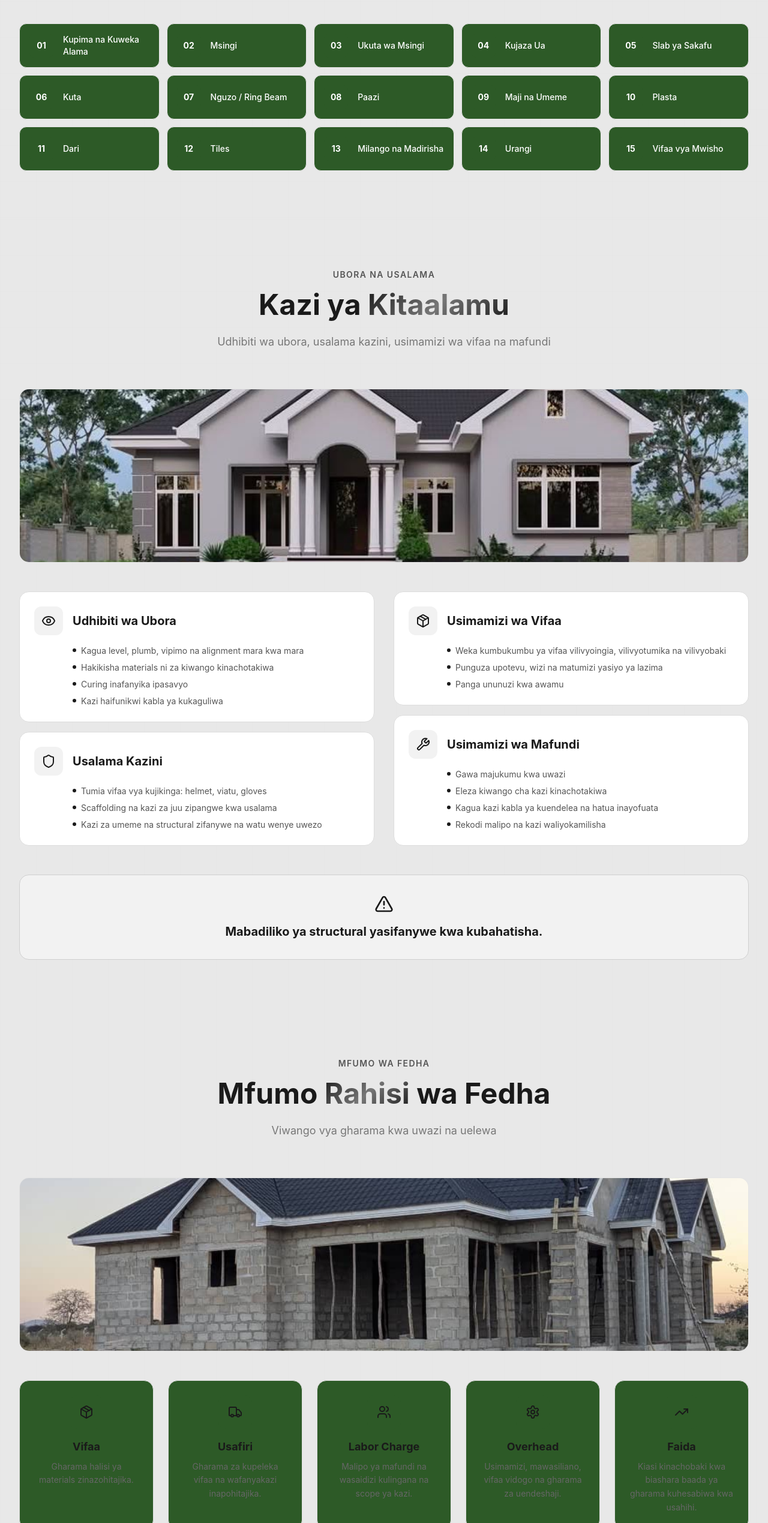
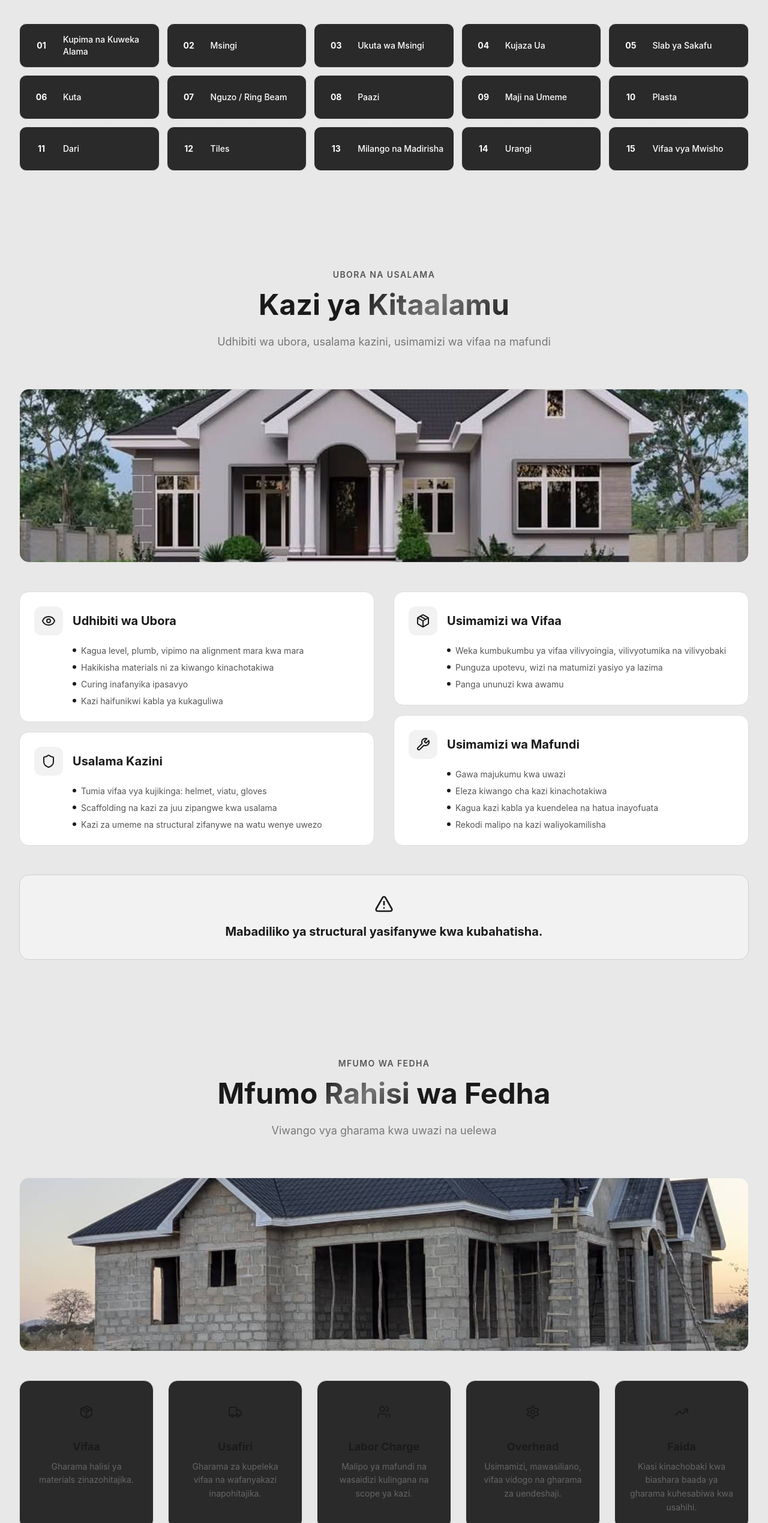
Before and after one commit to femyfede/kazoa-website, a React (Vite) app: page / in a window 1280 px wide. Shown: the part 4596-7135 px from the top of the page at 60% size. Built offline with nearby package versions, Linux system fonts and the light colour scheme.

Commit message:
Update hero image color, change all card accents to dark grey

```diff
--- a/src/components/ConstructionStages.tsx
+++ b/src/components/ConstructionStages.tsx
@@ -40,12 +40,12 @@ export default function ConstructionStages() {
           {constructionStages[lang].map((stage, i) => (
             <div
               key={i}
-              className={`flex items-center gap-4 p-4 bg-[#2d5a27] border border-[#e4e4e4] rounded-xl hover:border-[#cfcfcf] hover:bg-[#dcdcdc] hover:-translate-y-1 hover:shadow-md transition-all duration-300 group ${
+              className={`flex items-center gap-4 p-4 bg-[#2a2a2a] border border-[#e4e4e4] rounded-xl hover:border-[#cfcfcf] hover:bg-[#dcdcdc] hover:-translate-y-1 hover:shadow-md transition-all duration-300 group ${
                 isInView ? "animate-fade-up" : "opacity-0"
               }`}
               style={{ animationDelay: `${i * 60}ms` }}
             >
-              <div className="w-10 h-10 bg-[#2d5a27] rounded-lg flex items-center justify-center shrink-0 group-hover:bg-[#eaeaea] transition-colors">
+              <div className="w-10 h-10 bg-[#2a2a2a] rounded-lg flex items-center justify-center shrink-0 group-hover:bg-[#eaeaea] transition-colors">
                 <span className="text-white font-bold text-sm">
                   {String(i + 1).padStart(2, "0")}
                 </span>
--- a/src/components/FinancialSection.tsx
+++ b/src/components/FinancialSection.tsx
@@ -51,12 +51,12 @@ export default function FinancialSection() {
           {financialItems.map((item, i) => (
             <div
               key={i}
-              className={`bg-[#2d5a27] border border-[#dcdcdc] rounded-2xl p-6 text-center hover:border-[#cfcfcf] hover:bg-[#dcdcdc] hover:-translate-y-1 hover:shadow-lg transition-all duration-300 group ${
+              className={`bg-[#2a2a2a] border border-[#dcdcdc] rounded-2xl p-6 text-center hover:border-[#cfcfcf] hover:bg-[#dcdcdc] hover:-translate-y-1 hover:shadow-lg transition-all duration-300 group ${
                 isInView ? "animate-fade-up" : "opacity-0"
               }`}
               style={{ animationDelay: `${i * 100}ms` }}
             >
-              <div className="w-14 h-14 bg-[#2d5a27] rounded-xl flex items-center justify-center text-[text-white] mx-auto mb-4 group-hover:bg-[#eaeaea] transition-colors">
+              <div className="w-14 h-14 bg-[#2a2a2a] rounded-xl flex items-center justify-center text-[text-white] mx-auto mb-4 group-hover:bg-[#eaeaea] transition-colors">
                 {iconMap[item.icon]}
               </div>
               <h3 className="text-lg font-bold text-[text-white] mb-2">
@@ -74,7 +74,7 @@ export default function FinancialSection() {
             isInView ? "animate-fade-up" : "opacity-0"
           }`}
         >
-          <div className="bg-[#2d5a27] border border-[#cfcfcf] rounded-2xl p-6 lg:p-8 text-center">
+          <div className="bg-[#2a2a2a] border border-[#cfcfcf] rounded-2xl p-6 lg:p-8 text-center">
             <p className="text-[#333333] text-lg leading-relaxed max-w-3xl mx-auto">
               {lang === "en" ? financialNoteEn : financialNote}
             </p>
```
